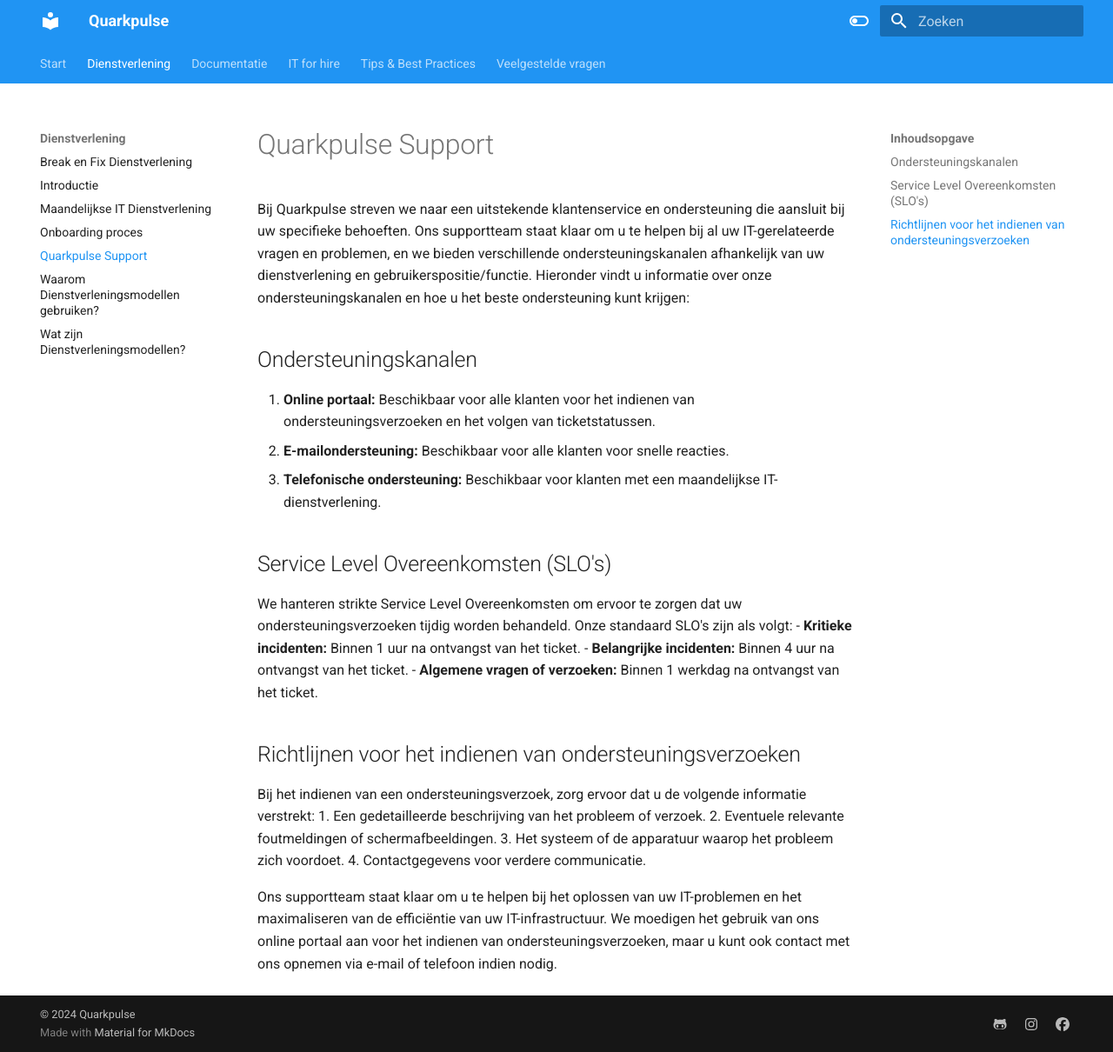
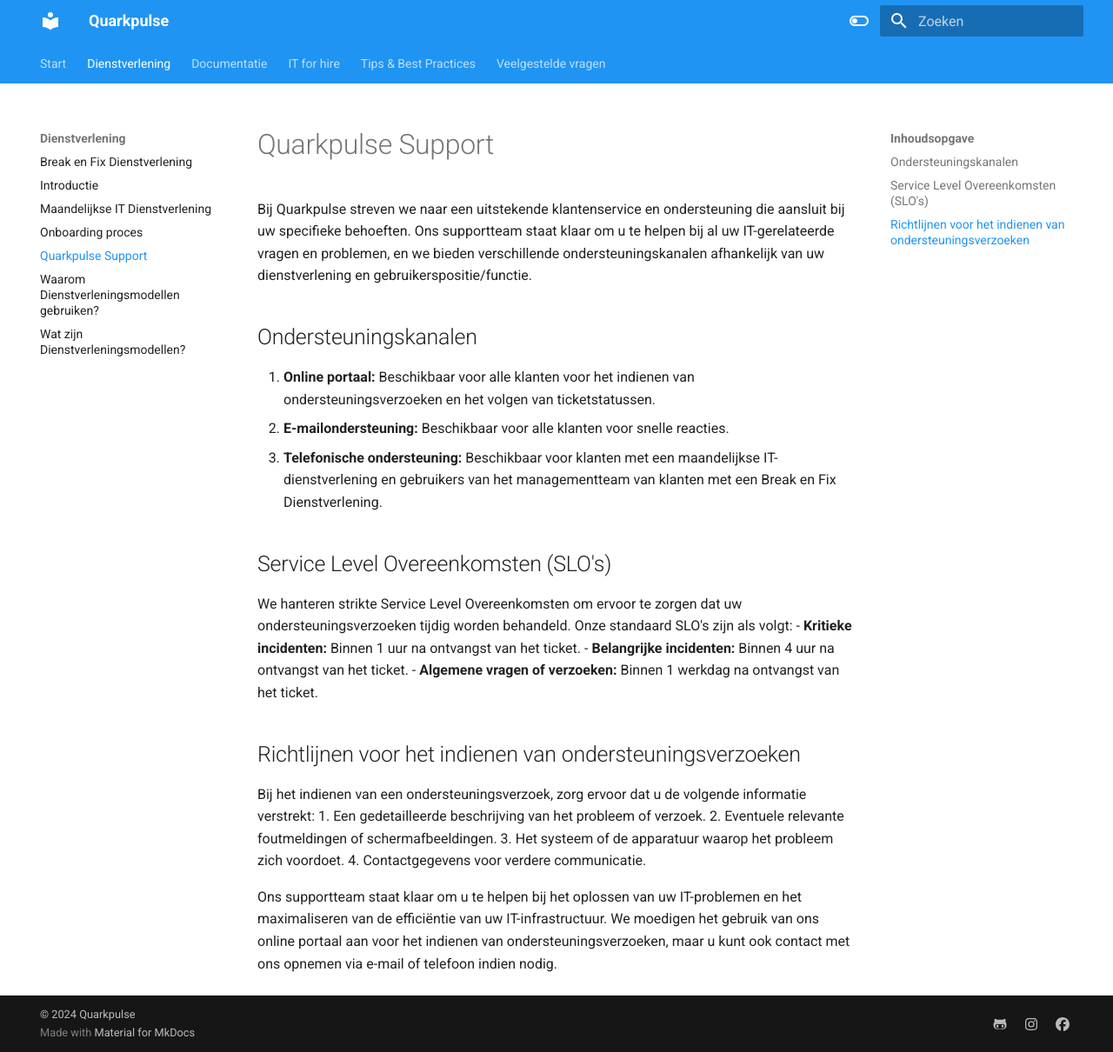
Before and after one commit to Quarkpulse/docs, an MkDocs documentation site: the page built from docs/Dienstverlening/quarkpulse-support.md, in a window 1280 px wide and 1210 px high. Shown: the whole window at 87% size. Built offline with MkDocs 1.6.1 and Material for MkDocs 9.7.7, drawn with Linux system fonts in a browser that asks for light colours.

Commit message:
Update quarkpulse-support.md

```diff
--- a/docs/Dienstverlening/quarkpulse-support.md
+++ b/docs/Dienstverlening/quarkpulse-support.md
@@ -1,19 +1,22 @@
 # Quarkpulse Support
 
-Bij Quarkpulse streven we naar een uitstekende klantenservice en ondersteuning die aansluit bij uw specifieke behoeften. Ons supportteam staat klaar om u te helpen bij al uw IT-gerelateerde vragen en problemen, en we bieden verschillende ondersteuningskanalen afhankelijk van uw dienstverlening en gebruikerspositie/functie. Hieronder vindt u informatie over onze ondersteuningskanalen en hoe u het beste ondersteuning kunt krijgen:
+Bij Quarkpulse streven we naar een uitstekende klantenservice en ondersteuning die aansluit bij uw specifieke behoeften. Ons supportteam staat klaar om u te helpen bij al uw IT-gerelateerde vragen en problemen, en we bieden verschillende ondersteuningskanalen afhankelijk van uw dienstverlening en gebruikerspositie/functie.
 
 ## Ondersteuningskanalen
+
 1. **Online portaal:** Beschikbaar voor alle klanten voor het indienen van ondersteuningsverzoeken en het volgen van ticketstatussen.
 2. **E-mailondersteuning:** Beschikbaar voor alle klanten voor snelle reacties.
-3. **Telefonische ondersteuning:** Beschikbaar voor klanten met een maandelijkse IT-dienstverlening.
+3. **Telefonische ondersteuning:** Beschikbaar voor klanten met een maandelijkse IT-dienstverlening en gebruikers van het managementteam van klanten met een Break en Fix Dienstverlening.
 
 ## Service Level Overeenkomsten (SLO's)
+
 We hanteren strikte Service Level Overeenkomsten om ervoor te zorgen dat uw ondersteuningsverzoeken tijdig worden behandeld. Onze standaard SLO's zijn als volgt:
 - **Kritieke incidenten:** Binnen 1 uur na ontvangst van het ticket.
 - **Belangrijke incidenten:** Binnen 4 uur na ontvangst van het ticket.
 - **Algemene vragen of verzoeken:** Binnen 1 werkdag na ontvangst van het ticket.
 
 ## Richtlijnen voor het indienen van ondersteuningsverzoeken
+
 Bij het indienen van een ondersteuningsverzoek, zorg ervoor dat u de volgende informatie verstrekt:
 1. Een gedetailleerde beschrijving van het probleem of verzoek.
 2. Eventuele relevante foutmeldingen of schermafbeeldingen.
```
